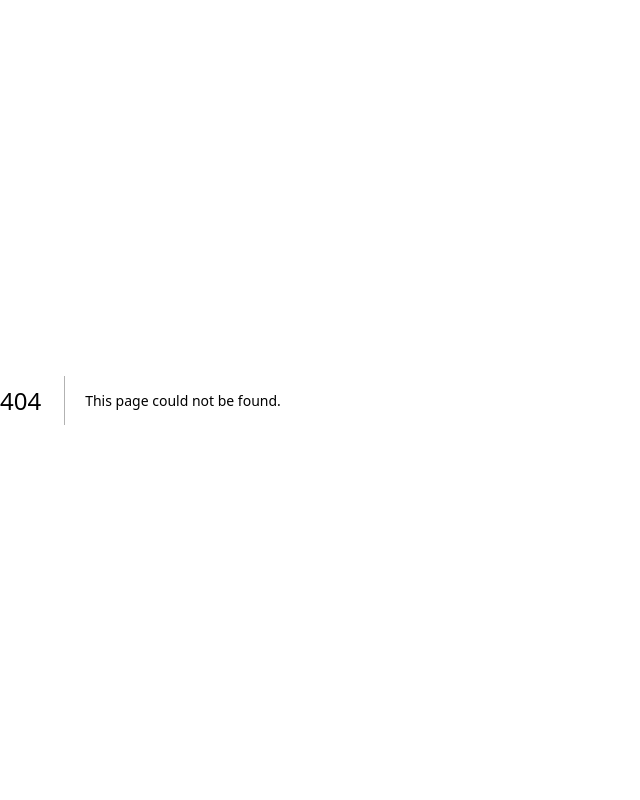
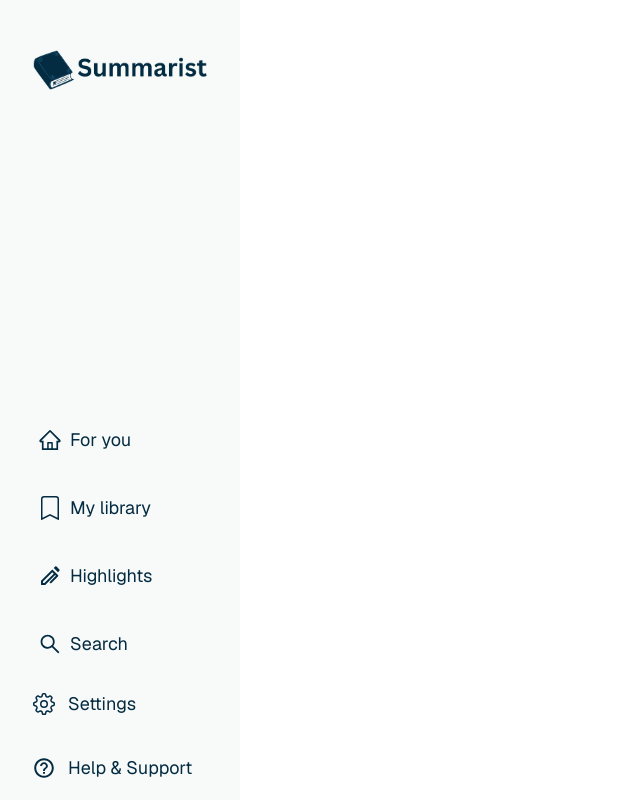
Before and after one commit to nbush71/AdvInternship2, a Next.js app: page /for-you in a window 1280 px wide. Before the commit this address had no page. Shown: the whole page, without its empty margins (0-640 px from the left). Built offline with nearby package versions, Linux system fonts and the light colour scheme.

Commit message:
Sidebar setup & EOD

```diff
--- /dev/null
+++ b/app/for-you/layout.tsx
@@ -0,0 +1,29 @@
+import type { Metadata } from "next";
+import { Geist, Geist_Mono } from "next/font/google";
+import "../globals.css";
+
+const geistSans = Geist({
+  variable: "--font-geist-sans",
+  subsets: ["latin"],
+});
+
+const geistMono = Geist_Mono({
+  variable: "--font-geist-mono",
+  subsets: ["latin"],
+});
+
+export const metadata: Metadata = {
+  title: "Create Next App",
+  description: "Generated by create next app",
+};
+
+export default function RootLayout({ children }: LayoutProps<"/">) {
+  return (
+    <html
+      lang="en"
+      className={`${geistSans.variable} ${geistMono.variable} h-full antialiased`}
+    >
+      <body className="min-h-full max-w-screen flex flex-1">{children}</body>
+    </html>
+  );
+}
--- /dev/null
+++ b/app/for-you/page.tsx
@@ -0,0 +1,10 @@
+import Sidebar from "../../src/components/For-You/Sidebar";
+
+export default function ForYou() {
+  return (
+    <div className="grid min-h-screen grid-cols-1 items-center justify-center font-sans">
+      <Sidebar />
+
+    </div>
+  );
+}
--- a/app/globals.css
+++ b/app/globals.css
@@ -48,6 +48,7 @@ body {
   --color-brand-google: #4285f4;
   --color-brand-ltgray: #bac8ce;
   --color-brand-passAcct: #116be9;
+  --color-brand-sidebar: #f7faf9;
 }
 
 @theme {
--- a/src/components/For-You/Sidebar.js
+++ b/src/components/For-You/Sidebar.js
@@ -1 +1,85 @@
-export default Sidebar()
+import Image from "next/image";
+import logo from "../../assets/logo.png";
+import { GoGear } from "react-icons/go";
+import { IoMdHelpCircleOutline } from "react-icons/io";
+
+function Sidebar() {
+  return (
+    //Add Hidden overlay
+
+    <div className="bg-brand-sidebar w-60 min-w-50 fixed t-0 l-t h-screen z-1000 transition-all duration-0.3s">
+      <div className="grid grid-cols-1 bg-brand-sidebar w-60 min-w-50 h-screen z-1000 transition-all p-4">
+          <div className="flex items-center justify-center h-15 pt-4  mx-auto mt-4">
+            <Image
+            src={logo}
+            alt="Summarist logo"
+            className="w-auto h-14 px-2 py-2"
+            width={495}
+            height={114}
+            loading="lazy"
+            decoding="async"
+          />
+          </div>
+          <div className="flex flex-col  justify-between h-15 pb-4 text-lg">
+            <div className="flex flex-1 gap-1 justify-between grow shrink basis-0 mt-1">
+              <a href="/for-you" className="flex items-center h-14 text-brand-icons mb-2 cursor-pointer">
+                <div className="active:bg-brand-green w-1.5 h-full mr-4" />
+                <div className="flex items-center justify-center mr-2 cursor-pointer text-brand-darkteal">
+                  <svg className="w-6 h-6" stroke="currentColor" fill="currentColor" stroke-width="0" viewBox="0 0 1024 1024" height="1em" width="1em" xmlns="http://www.w3.org/2000/svg"><path d="M946.5 505L560.1 118.8l-25.9-25.9a31.5 31.5 0 0 0-44.4 0L77.5 505a63.9 63.9 0 0 0-18.8 46c.4 35.2 29.7 63.3 64.9 63.3h42.5V940h691.8V614.3h43.4c17.1 0 33.2-6.7 45.3-18.8a63.6 63.6 0 0 0 18.7-45.3c0-17-6.7-33.1-18.8-45.2zM568 868H456V664h112v204zm217.9-325.7V868H632V640c0-22.1-17.9-40-40-40H432c-22.1 0-40 17.9-40 40v228H238.1V542.3h-96l370-369.7 23.1 23.1L882 542.3h-96.1z"></path></svg>
+                </div>
+                <div className="m-0 p-0 text-brand-darkteal cursor-pointer ">For you</div>
+              </a>
+            </div>
+            <div className="flex grow shrink basis-0 mt-1">
+              <a href="/library" className="flex items-center h-14 text-brand-icons mb-2 cursor-pointer">
+                <div className="active:bg-brand-green w-1.5 h-full mr-4" />
+                <div className="flex items-center justify-center mr-2 cursor-pointer text-brand-darkteal w-6 h-6 text-[14px]">
+                  <svg className="w-6 h-6" stroke="currentColor" fill="currentColor" stroke-width="0" viewBox="0 0 16 16" height="1em" width="1em" xmlns="http://www.w3.org/2000/svg"><path d="M2 2a2 2 0 0 1 2-2h8a2 2 0 0 1 2 2v13.5a.5.5 0 0 1-.777.416L8 13.101l-5.223 2.815A.5.5 0 0 1 2 15.5V2zm2-1a1 1 0 0 0-1 1v12.566l4.723-2.482a.5.5 0 0 1 .554 0L13 14.566V2a1 1 0 0 0-1-1H4z"></path></svg>
+                </div>
+                <div className="m-0 p-0 text-brand-darkteal cursor-pointer ">My library</div>
+              </a>
+            </div>
+            <div className="flex grow shrink basis-0 mt-1">
+              <a href="/for-you" className="flex items-center h-14 text-brand-icons mb-2 cursor-pointer">
+                <div className="active:bg-brand-green w-1.5 h-full mr-4" />
+                <div className="flex items-center justify-center mr-2 cursor-not-allowed text-brand-darkteal w-6 h-6 text-[14px]">
+                  <svg className="w-6 h-6" stroke="currentColor" fill="currentColor" stroke-width="0" viewBox="0 0 24 24" height="1em" width="1em" xmlns="http://www.w3.org/2000/svg"><g><path fill="none" d="M0 0h24v24H0z"></path><path d="M17.849 11.808l-.707-.707-9.9 9.9H3v-4.243L14.313 5.444l5.657 5.657a1 1 0 0 1 0 1.414l-7.07 7.071-1.415-1.414 6.364-6.364zm-2.121-2.121l-1.415-1.414L5 17.586v1.415h1.414l9.314-9.314zm2.828-7.071l2.829 2.828a1 1 0 0 1 0 1.414L19.97 8.273 15.728 4.03l1.414-1.414a1 1 0 0 1 1.414 0z"></path></g></svg>
+                </div>
+                <div className="m-0 p-0 text-brand-darkteal cursor-not-allowed ">Highlights</div>
+              </a>
+            </div>
+            <div className="flex grow shrink basis-0 mt-1">
+              <div className="flex items-center h-14 text-brand-icons mb-1 cursor-pointer">
+                <div className="active:bg-brand-green w-1.5 h-full mr-4" />
+                <div className="flex items-center justify-center mr-2 cursor-not-allowed text-brand-darkteal w-6 h-6 text-[14px]">
+                  <svg className="w-6 h-6" stroke="currentColor" fill="currentColor" stroke-width="0" viewBox="0 0 1024 1024" height="1em" width="1em" xmlns="http://www.w3.org/2000/svg"><path d="M909.6 854.5L649.9 594.8C690.2 542.7 712 479 712 412c0-80.2-31.3-155.4-87.9-212.1-56.6-56.7-132-87.9-212.1-87.9s-155.5 31.3-212.1 87.9C143.2 256.5 112 331.8 112 412c0 80.1 31.3 155.5 87.9 212.1C256.5 680.8 331.8 712 412 712c67 0 130.6-21.8 182.7-62l259.7 259.6a8.2 8.2 0 0 0 11.6 0l43.6-43.5a8.2 8.2 0 0 0 0-11.6zM570.4 570.4C528 612.7 471.8 636 412 636s-116-23.3-158.4-65.6C211.3 528 188 471.8 188 412s23.3-116.1 65.6-158.4C296 211.3 352.2 188 412 188s116.1 23.2 158.4 65.6S636 352.2 636 412s-23.3 116.1-65.6 158.4z"></path></svg>
+                </div>
+                <div className="m-0 p-0 text-brand-darkteal cursor-not-allowed ">Search</div>
+              </div>
+            </div>
+            <div className="whitespace-break-spaces" />
+            <div className="flex items-center gap-4 justify-between ml-4 mr-2" >
+              <a href="/settings" className="flex items-center gap-3 h-14 text-brand-darkteal mb-2 cursor-pointer decoration-0">
+              <GoGear className="w-6 h-6 text-brand-icons"/>
+              <div className="cursor-pointer text-brand-darkteal">Settings</div>
+              </a>
+            </div>
+            <div className="flex items-center gap-4 justify-between ml-4 mr-2">
+              <a href="/settings" className="flex items-center gap-3 h-14 text-brand-darkteal mb-2 cursor-pointer decoration-0">
+              <IoMdHelpCircleOutline className="w-6 h-6 text-brand-icons"/>
+              <div className="cursor-not-allowed text-brand-darkteal">Help & Support</div>
+              </a>
+            </div>
+            <div className="flex items-center gap-4 justify-between ml-4 mr-2">
+              <a href="/settings" className="flex items-center gap-3 h-14 text-brand-darkteal mb-2 cursor-pointer decoration-0 ">
+              <svg className="w-6 h-6" stroke="currentColor" fill="none" stroke-width="2" viewBox="0 0 24 24" stroke-linecap="round" stroke-linejoin="round" height="1em" width="1em" xmlns="http://www.w3.org/2000/svg"><path d="M9 21H5a2 2 0 0 1-2-2V5a2 2 0 0 1 2-2h4"></path><polyline points="16 17 21 12 16 7"></polyline><line x1="21" y1="12" x2="9" y2="12"></line></svg>
+              <div className="cursor-pointer text-brand-darkteal">Login</div>
+              </a>
+            </div>
+          </div>
+      </div>
+    </div>
+  );
+}
+
+export default Sidebar;
```
